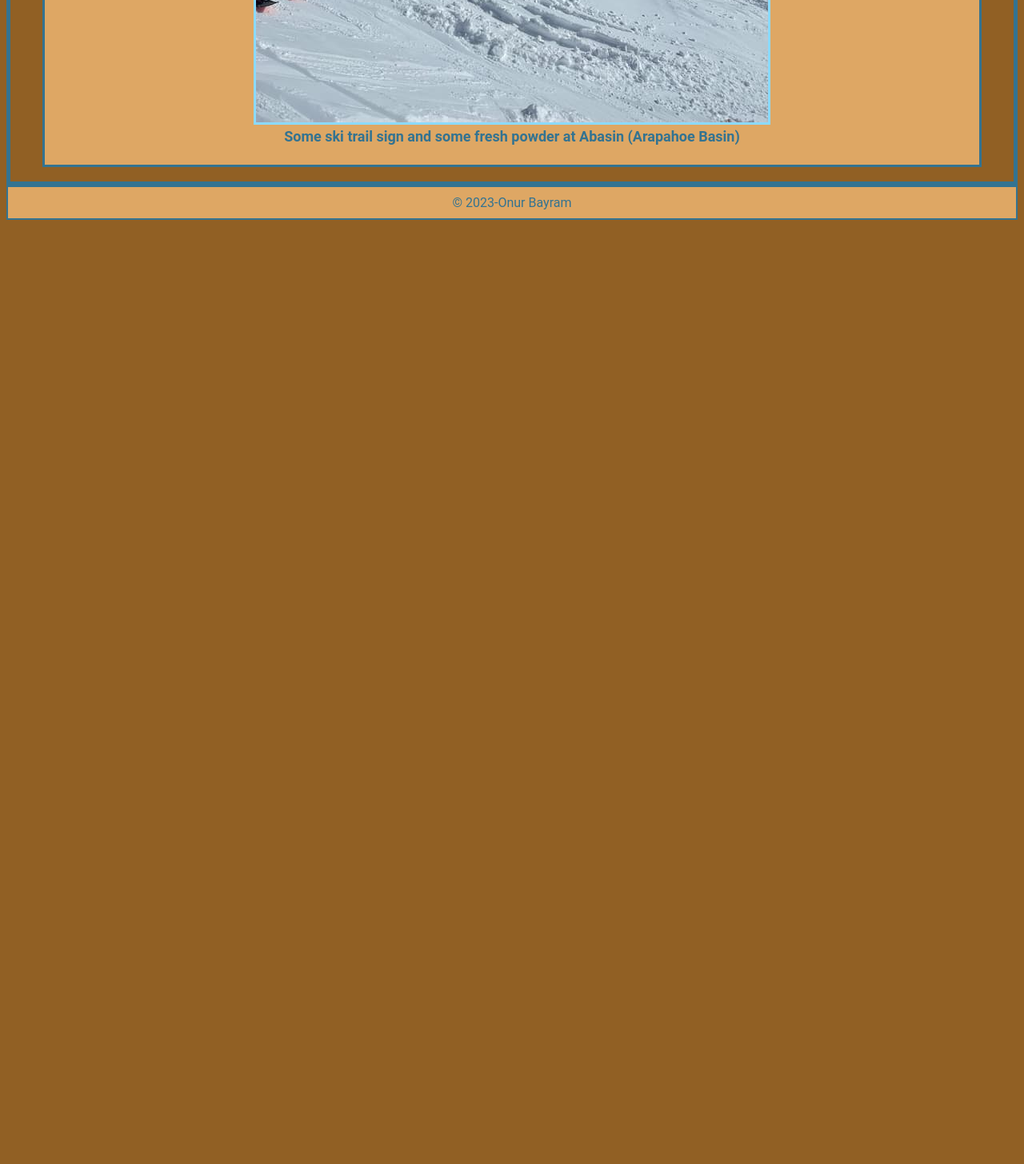
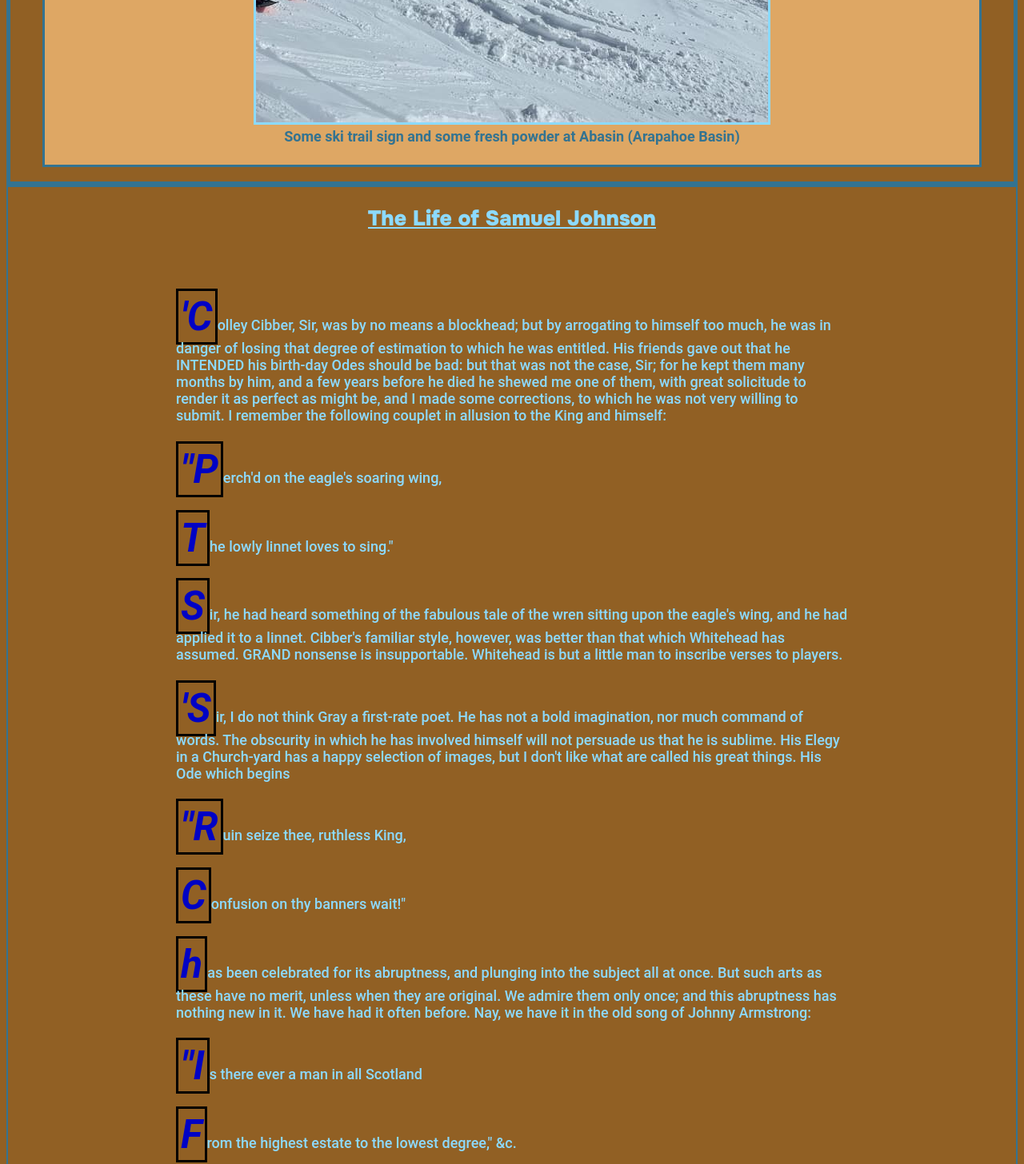
Before and after one commit to RVCC-IDMX/about-me-Onurbayram1, a plain HTML site: page index.html in a window 1280 px wide. Shown: the part 3300-4756 px from the top of the page at 80% size. Before the commit the page ends 3583 px from the top, so only its background shows below. Drawn offline with Linux system fonts and the light colour scheme.

Commit message:
Adding article

```diff
--- a/css/style.css
+++ b/css/style.css
@@ -73,3 +73,38 @@ body{
     color: #337391;
     font-weight: 600;
 }
+/*Literature*/
+
+#lit{
+    border:2px solid #337391;
+    margin-bottom: 2rem;
+    text-align: center;
+
+
+}
+#lit div{
+    padding:2rem;
+    max-width: 52.5rem;
+    margin: 0 auto;
+
+}
+
+#lit div p {
+    padding:0.3rem 0;
+    clear: both;
+    font-size: large;
+    font-weight: 500;
+    text-align: left;
+
+}
+
+/* Dropcaps*/
+
+#lit div p::first-letter{
+    color: #0003c5;
+    font-size: 50px;
+    border: solid black 3px;
+    padding: 3px;
+    font-style: oblique;
+    font-weight: 600;
+}
--- a/index.html
+++ b/index.html
@@ -81,6 +81,57 @@
             </figure>
 
         </section>
+
+        <article id="lit">
+
+            <h2>The Life of Samuel Johnson </h2>
+
+            <div> <p>'Colley Cibber, Sir, was by no means a blockhead;
+                 but by arrogating to himself too much, he was in danger
+                  of losing that degree of estimation to which he was
+                   entitled. His friends gave out that he INTENDED his
+                   birth-day Odes should be bad: but that was not the case,
+                    Sir; for he kept them many months by him, and a few years
+                     before he died he shewed me one of them, with great
+                      solicitude to render it as perfect as might be, and I
+                       made some corrections, to which he was not very willing
+                       to submit. I remember the following couplet in allusion
+                       to the King and himself:</p>
+
+                <p>"Perch'd on the eagle's soaring wing,</p>
+
+                <p>The lowly linnet loves to sing."</p>
+
+                <p>Sir, he had heard something of the fabulous tale of the
+                    wren sitting upon the eagle's wing, and he had applied
+                    it to a linnet. Cibber's familiar style, however, was
+                    better than that which Whitehead has assumed. GRAND nonsense
+                     is insupportable. Whitehead is but a little man to inscribe
+                     verses to players.</p>
+
+                <p>'Sir, I do not think Gray a first-rate poet. He has
+                     not a bold imagination, nor much command of words.
+                     The obscurity in which he has involved himself will
+                     not persuade us that he is sublime. His Elegy in a
+                     Church-yard has a happy selection of images,
+                      but I don't like what are called his great things.
+                      His Ode which begins</p>
+
+                <p>"Ruin seize thee, ruthless King,</p>
+
+                <p>Confusion on thy banners wait!"</p>
+
+                <p>has been celebrated for its abruptness, and plunging
+                    into the subject all at once. But such arts as these
+                    have no merit, unless when they are original. We admire
+                     them only once; and this abruptness has nothing new in
+                     it. We have had it often before. Nay, we have it in the
+                     old song of Johnny Armstrong:</p>
+
+                <p>"Is there ever a man in all Scotland</p>
+
+                <p>From the highest estate to the lowest degree," &c.</p></div>
+        </article>
     </main>
 
     <footer>
```
